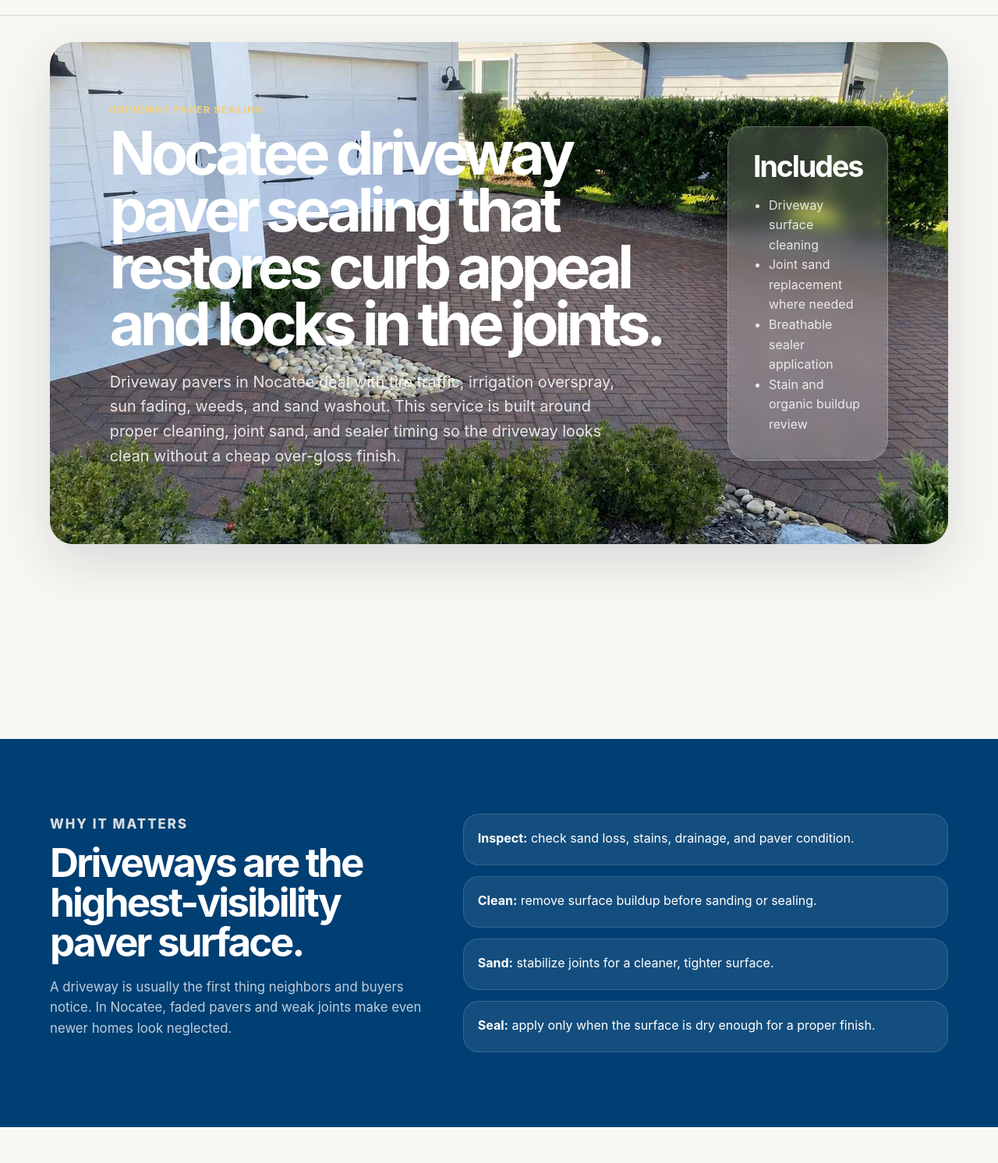
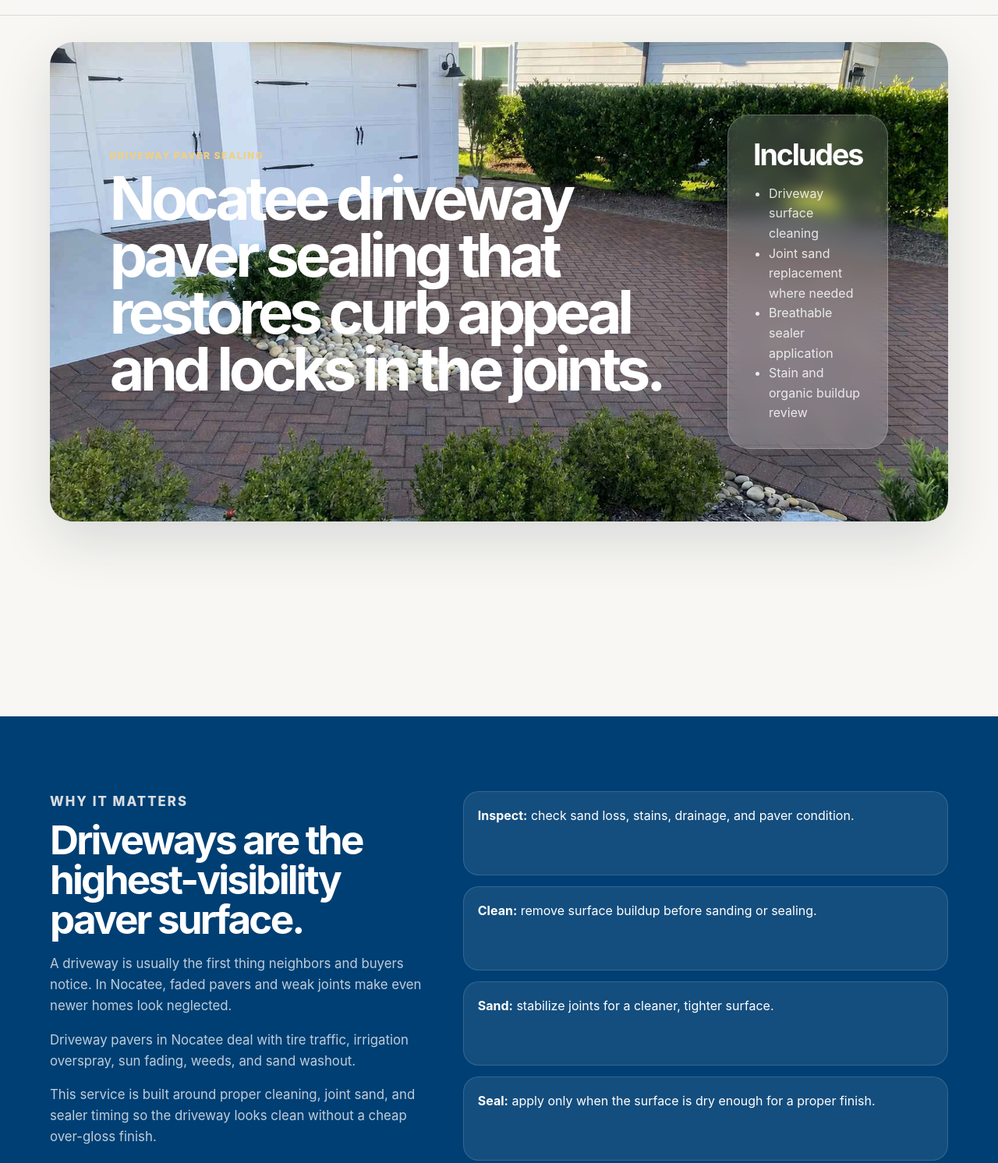
Before and after one commit to GsCommand/nocatee, a website: page nocatee-driveway-paver-sealing.html in a window 1280 px wide. Shown: the part 108-1600 px from the top of the page at 78% size. Drawn offline with Linux system fonts and the light colour scheme.

Commit message:
Move driveway detail copy into why section

```diff
--- a/nocatee-driveway-paver-sealing.html
+++ b/nocatee-driveway-paver-sealing.html
@@ -30,7 +30,7 @@
             width="1534"
             height="1025"
           />
-          <div class="hero-copy"><p class="eyebrow">Driveway paver sealing</p><h1>Nocatee driveway paver sealing that restores curb appeal and locks in the joints.</h1><p class="hero-text">Driveway pavers in Nocatee deal with tire traffic, irrigation overspray, sun fading, weeds, and sand washout. This service is built around proper cleaning, joint sand, and sealer timing so the driveway looks clean without a cheap over-gloss finish.</p></div><aside class="hero-card"><h2>Includes</h2><ul><li>Driveway surface cleaning</li><li>Joint sand replacement where needed</li><li>Breathable sealer application</li><li>Stain and organic buildup review</li></ul></aside>
+          <div class="hero-copy"><p class="eyebrow">Driveway paver sealing</p><h1>Nocatee driveway paver sealing that restores curb appeal and locks in the joints.</h1></div><aside class="hero-card"><h2>Includes</h2><ul><li>Driveway surface cleaning</li><li>Joint sand replacement where needed</li><li>Breathable sealer application</li><li>Stain and organic buildup review</li></ul></aside>
         </div>
       </section>
 
@@ -39,7 +39,16 @@
         <script src="https://elfsightcdn.com/platform.js" async></script>
         <div class="elfsight-app-bfab489f-7fca-4f05-ba5a-d92616b76b26" data-elfsight-app-lazy></div>
       </section>
-      <section class="section split"><div><p class="eyebrow">Why it matters</p><h2>Driveways are the highest-visibility paver surface.</h2><p>A driveway is usually the first thing neighbors and buyers notice. In Nocatee, faded pavers and weak joints make even newer homes look neglected.</p></div><ol class="steps"><li><strong>Inspect:</strong> check sand loss, stains, drainage, and paver condition.</li><li><strong>Clean:</strong> remove surface buildup before sanding or sealing.</li><li><strong>Sand:</strong> stabilize joints for a cleaner, tighter surface.</li><li><strong>Seal:</strong> apply only when the surface is dry enough for a proper finish.</li></ol></section>
+      <section class="section split">
+        <div>
+          <p class="eyebrow">Why it matters</p>
+          <h2>Driveways are the highest-visibility paver surface.</h2>
+          <p>A driveway is usually the first thing neighbors and buyers notice. In Nocatee, faded pavers and weak joints make even newer homes look neglected.</p>
+          <p>Driveway pavers in Nocatee deal with tire traffic, irrigation overspray, sun fading, weeds, and sand washout.</p>
+          <p>This service is built around proper cleaning, joint sand, and sealer timing so the driveway looks clean without a cheap over-gloss finish.</p>
+        </div>
+        <ol class="steps"><li><strong>Inspect:</strong> check sand loss, stains, drainage, and paver condition.</li><li><strong>Clean:</strong> remove surface buildup before sanding or sealing.</li><li><strong>Sand:</strong> stabilize joints for a cleaner, tighter surface.</li><li><strong>Seal:</strong> apply only when the surface is dry enough for a proper finish.</li></ol>
+      </section>
       <section class="section gallery-embed" aria-label="Recent reviews">
         <!-- Elfsight All-in-One Reviews | Untitled All-in-One Reviews -->
         <script src="https://elfsightcdn.com/platform.js" async></script>
```
